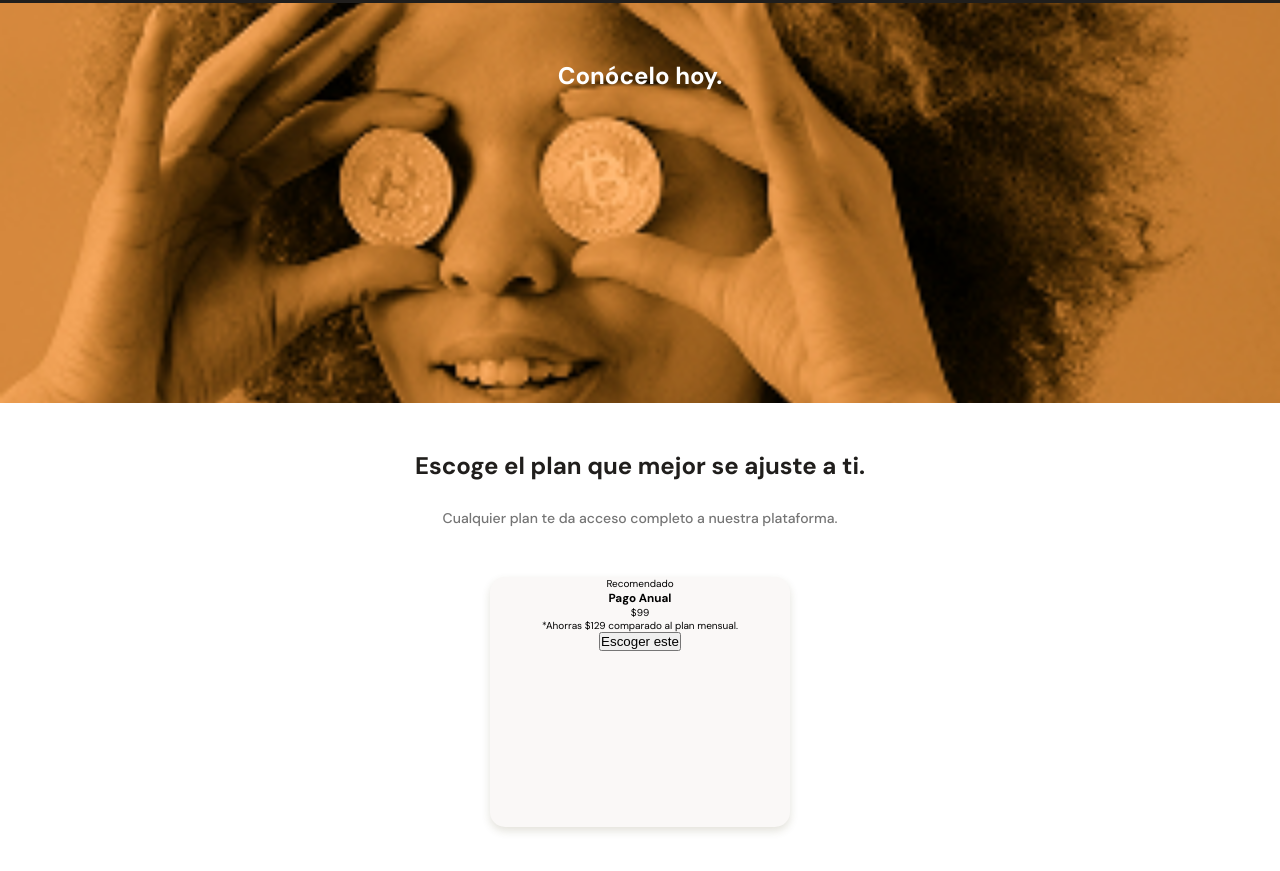
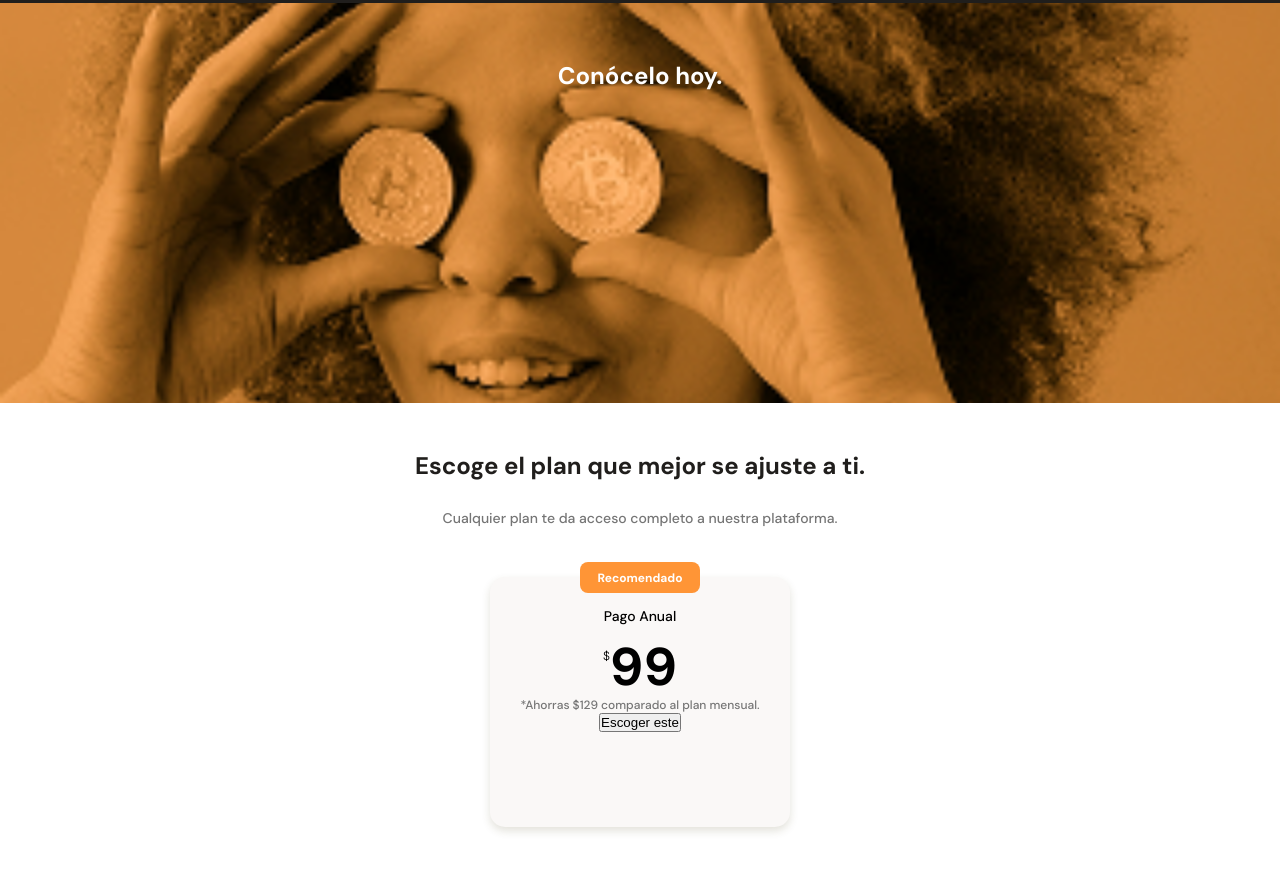
Before and after one commit to Gerardo-Lara-O/Curso-Responsive-Design, a plain HTML site: page public/index.html in a window 1280 px wide. Shown: the part 1989-2860 px from the top of the page. Drawn offline with Linux system fonts and the light colour scheme.

Commit message:
Detallando estilos en tarjetas de planes

```diff
--- a/styles/main.css
+++ b/styles/main.css
@@ -398,7 +398,7 @@ main{
 
 .plans-container--slider{
     position: relative;
-    width: 70%;
+    width: 50%;
     min-width: 230px;
     max-width: 300px;
     height: 250px;
@@ -409,3 +409,45 @@ main{
     box-shadow: 0 4px 8px rgba(80,73,30,0.16);
 
 }
+
+.plans-container--slider .recommended{
+    position: absolute;
+    width: 120px;
+    height: 31px;
+    background-color: var(--orange);
+    border-radius: 8px;
+    color: var(--just-white);
+    left: calc(50% - 60px);
+    top: -15px;
+    font-size: 1.2rem;
+    font-weight: 700;
+    line-height: 1.5rem;
+    padding: 9px;
+}
+
+.plan-card--title{
+    padding-top: 30px;
+    font-size: 1.4rem;
+    font-weight: 500;
+    line-height: 1.8rem;
+    color: var(--black);
+}
+.plan-card--price{
+    padding: 5px 0;
+    font-size: 5.3rem;
+    font-weight: 700;
+    line-height: 5.3rem;
+    color: var(--black);
+}
+.plan-card--price span{
+    font-size: 1.2rem;
+    font-weight: 300;
+    vertical-align: 25px;
+}
+
+.plan-card--saving{
+    font-size: 1.2rem;
+    font-weight: 500;
+    line-height: 1.5rem;
+    color: var(--grey);
+}
```
